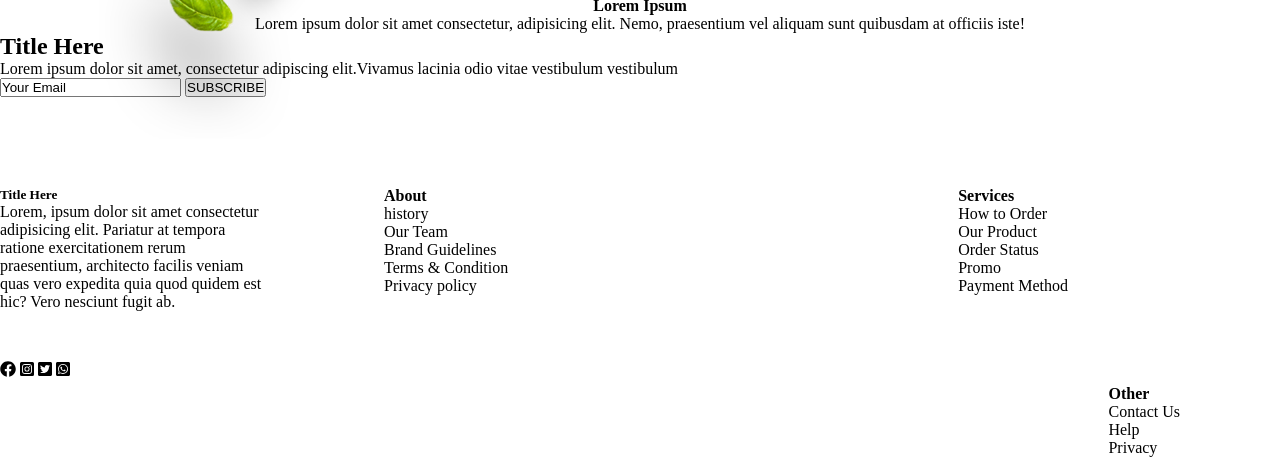
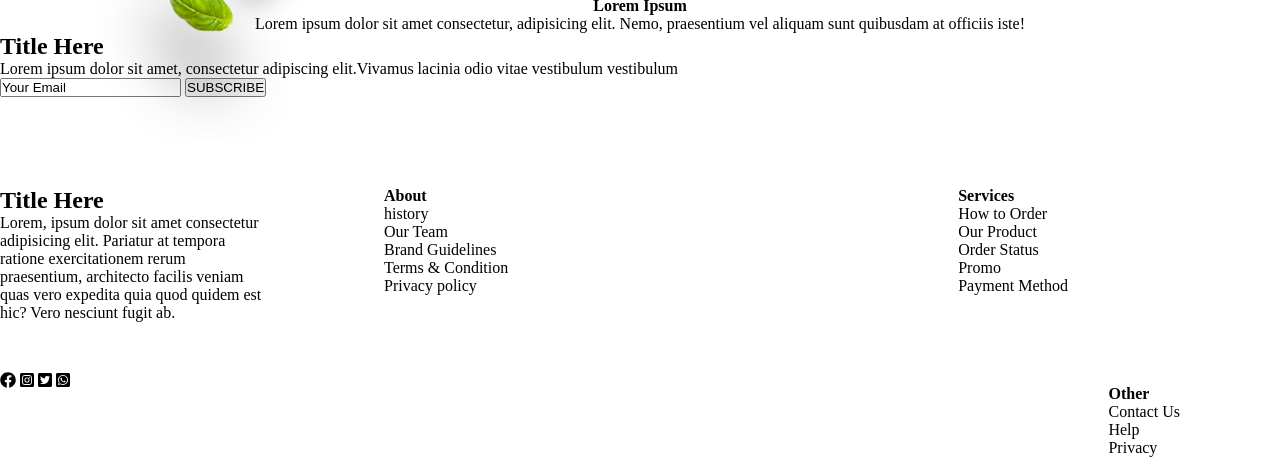
Before and after one commit to JeremyT59/Restaurant-italien, a plain HTML site: page index.html in a window 1280 px wide. Shown: the part 4839-5296 px from the top of the page. Drawn offline with nearby package versions, Linux system fonts and the light colour scheme.

Commit message:
second commit

```diff
--- a/index.html
+++ b/index.html
@@ -129,7 +129,7 @@
         </main>
         <footer>
             <div id="titrelaencore">
-                <h5>Title Here</h5>
+                <h2>Title Here</h2>
                 <p>Lorem, ipsum dolor sit amet consectetur adipisicing elit. Pariatur at tempora ratione exercitationem rerum praesentium, architecto facilis veniam quas vero expedita quia quod quidem est hic? Vero nesciunt fugit ab.</p>
                 <a href="#"><i class="fab fa-facebook"></i></a>
                 <a href="#"><i class="fab fa-instagram-square"></i></a>
```
